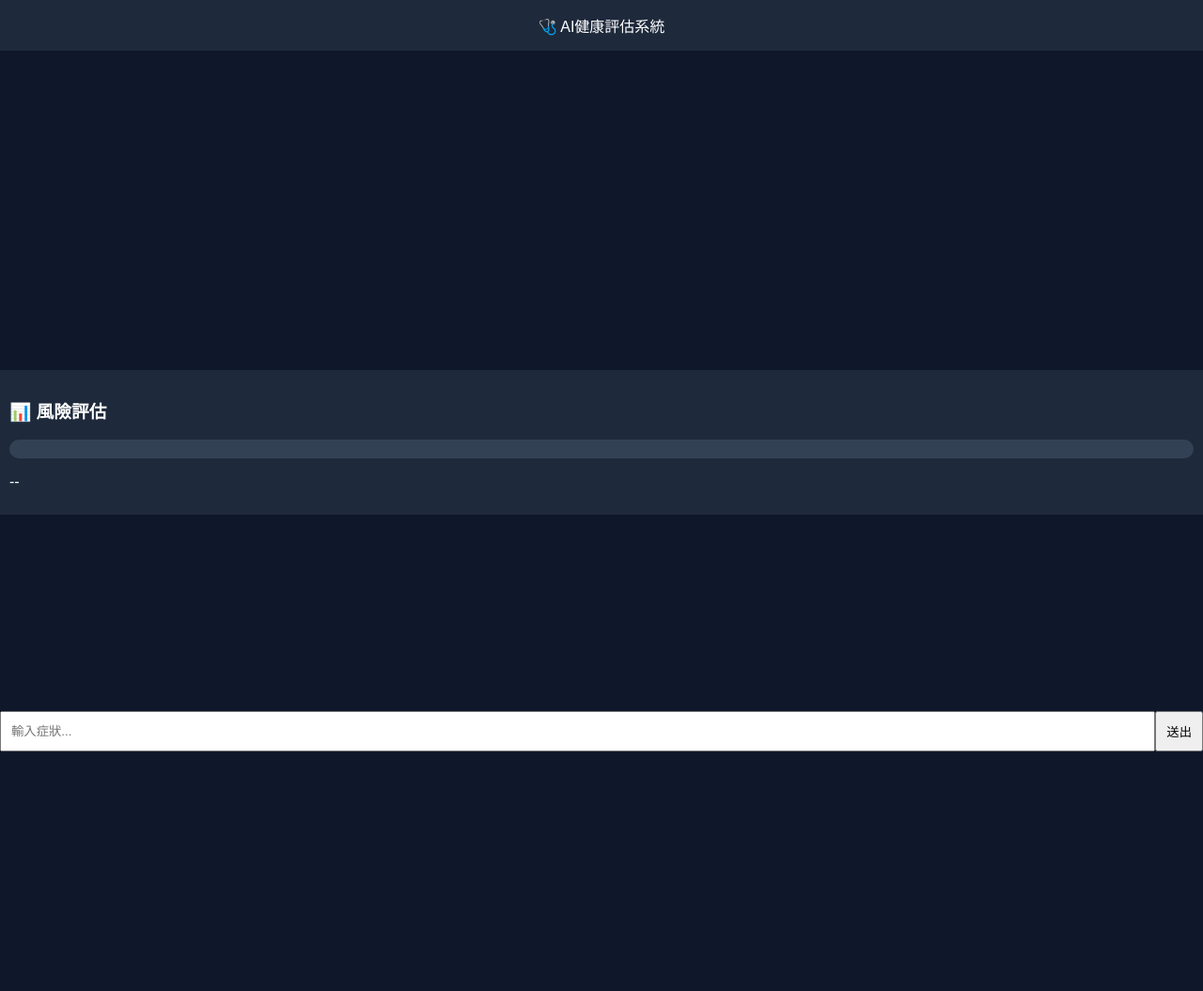
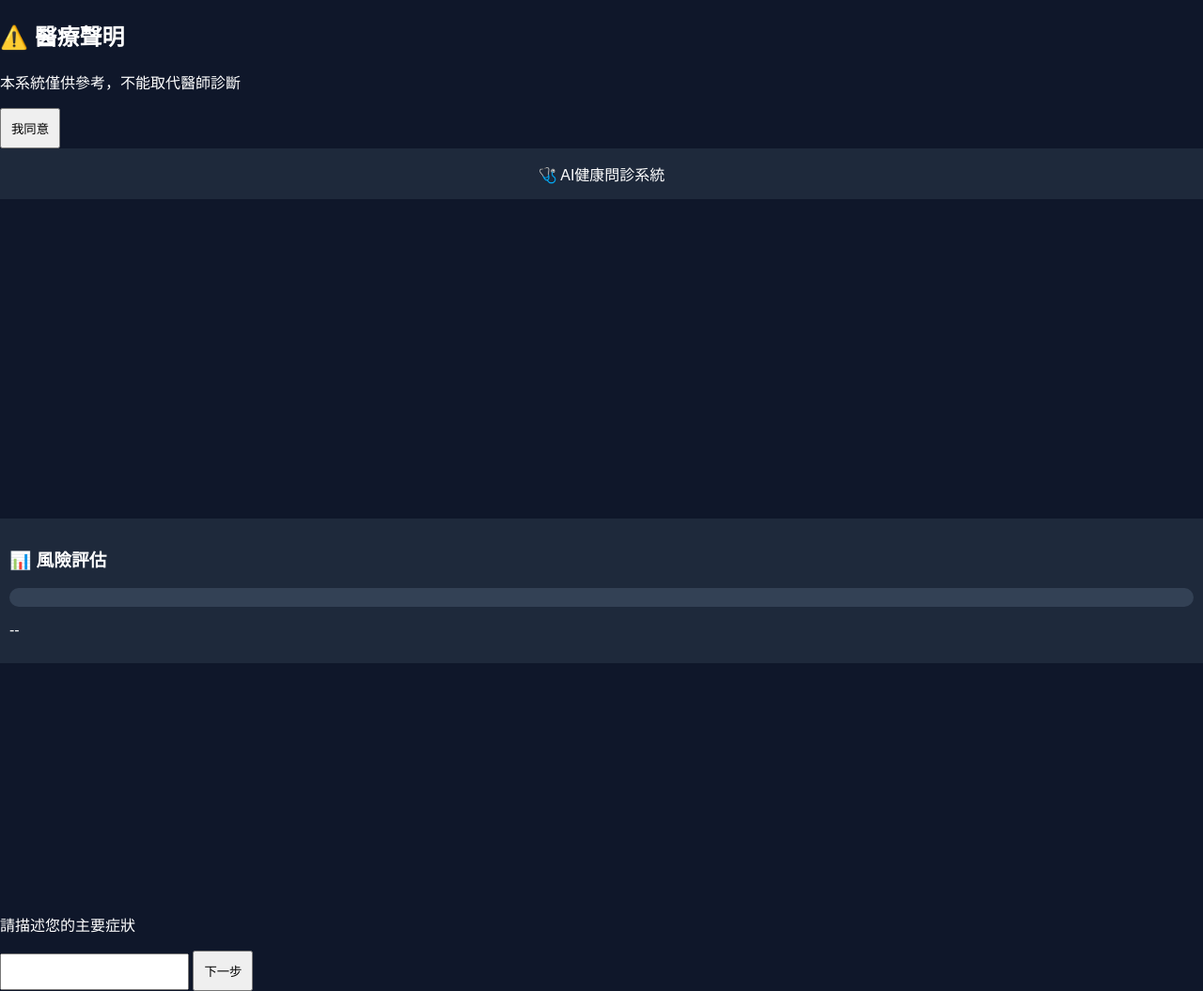
Before and after one commit to ChiachunKuo/ai-health-system, a website: page public/index.html in a window 1280 px wide. Shown: the whole page at 94% size. Before the commit the page ends 800 px from the top, so only its background shows below. Drawn offline with Linux system fonts and the light colour scheme; some packages are replaced by stand-ins of ours.

Commit message:
Enhance HTML structure with medical disclaimer and questions
Added a modal for medical disclaimer and updated the question flow.

```diff
--- a/public/index.html
+++ b/public/index.html
@@ -3,29 +3,48 @@
 <head>
   <meta charset="UTF-8">
   <title>AI健康系統</title>
+
+  <!-- 📱 手機優化 -->
   <meta name="viewport" content="width=device-width, initial-scale=1.0">
+
   <link rel="stylesheet" href="style.css">
 </head>
 <body>
 
-<header>🩺 AI健康評估系統</header>
+<!-- ⚠️ 醫療聲明（強制） -->
+<div id="modal">
+  <div class="modal-box">
+    <h2>⚠️ 醫療聲明</h2>
+    <p>本系統僅供參考，不能取代醫師診斷</p>
+    <button onclick="accept()">我同意</button>
+  </div>
+</div>
+
+<header>🩺 AI健康問診系統</header>
 
 <div id="chat"></div>
 
+<!-- 📊 儀表板 -->
 <div id="dashboard">
   <h3>📊 風險評估</h3>
   <div id="riskBar"><div id="riskFill"></div></div>
   <p id="riskText">--</p>
 </div>
 
+<!-- 📍 地圖 -->
 <div id="map"></div>
 
-<div class="input-area">
-  <input id="input" placeholder="輸入症狀...">
-  <button onclick="send()">送出</button>
+<!-- 🧠 問診流程 -->
+<div id="questionBox">
+  <p id="question">請描述您的主要症狀</p>
+  <input id="input">
+  <button onclick="nextStep()">下一步</button>
 </div>
 
 <script src="script.js"></script>
+
+<!-- 🔥 一定要加 libraries=places -->
 <script src="https://maps.googleapis.com/maps/api/js?key=你的GOOGLE_API_KEY&libraries=places"></script>
+
 </body>
 </html>
```
